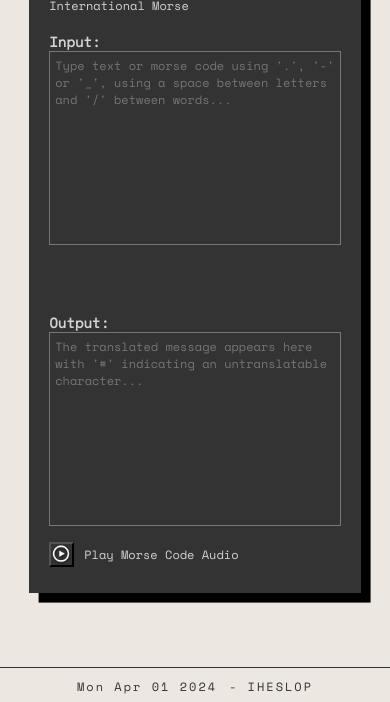
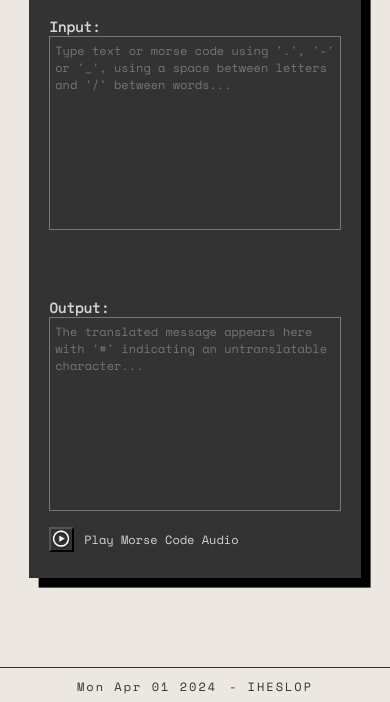
Before and after one commit to iHeslop/Morse-Code-Translator, a website with bundled scripts: page index.html in a window 390 px wide. Shown: the part 142-844 px from the top of the page. Built offline with nearby package versions, Linux system fonts and the light colour scheme.

Commit message:
Mobile design updates

```diff
--- a/src/scss/styles.scss
+++ b/src/scss/styles.scss
@@ -35,7 +35,7 @@ main {
   box-shadow: 1rem 1rem black;
   @include queries.small {
     gap: 3%;
-    margin-top: -50px;
+    margin-top: -80px;
     height: 80%;
     width: 85vw;
     padding: 20px;
```
Also changed, not shown: src/css/styles.css.
